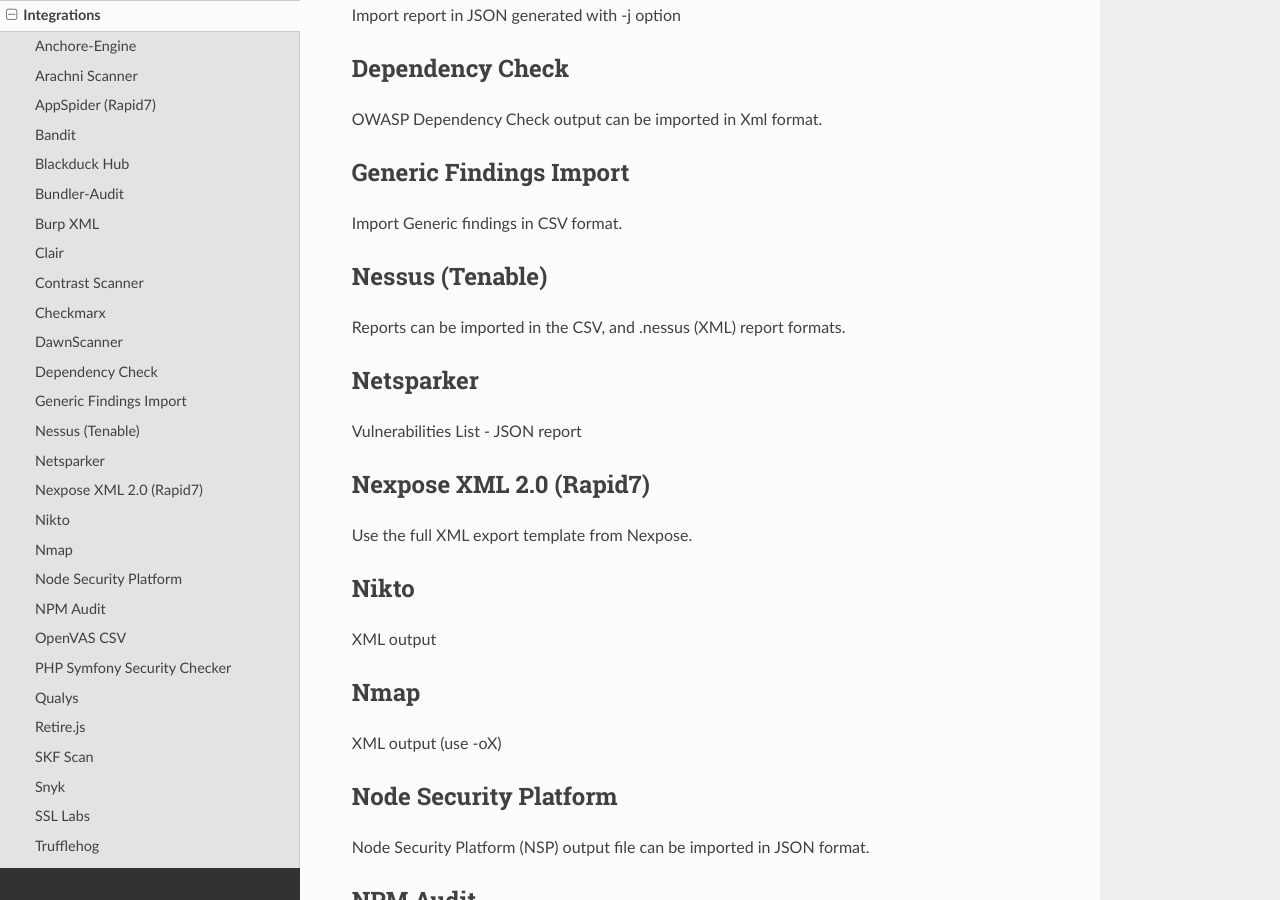
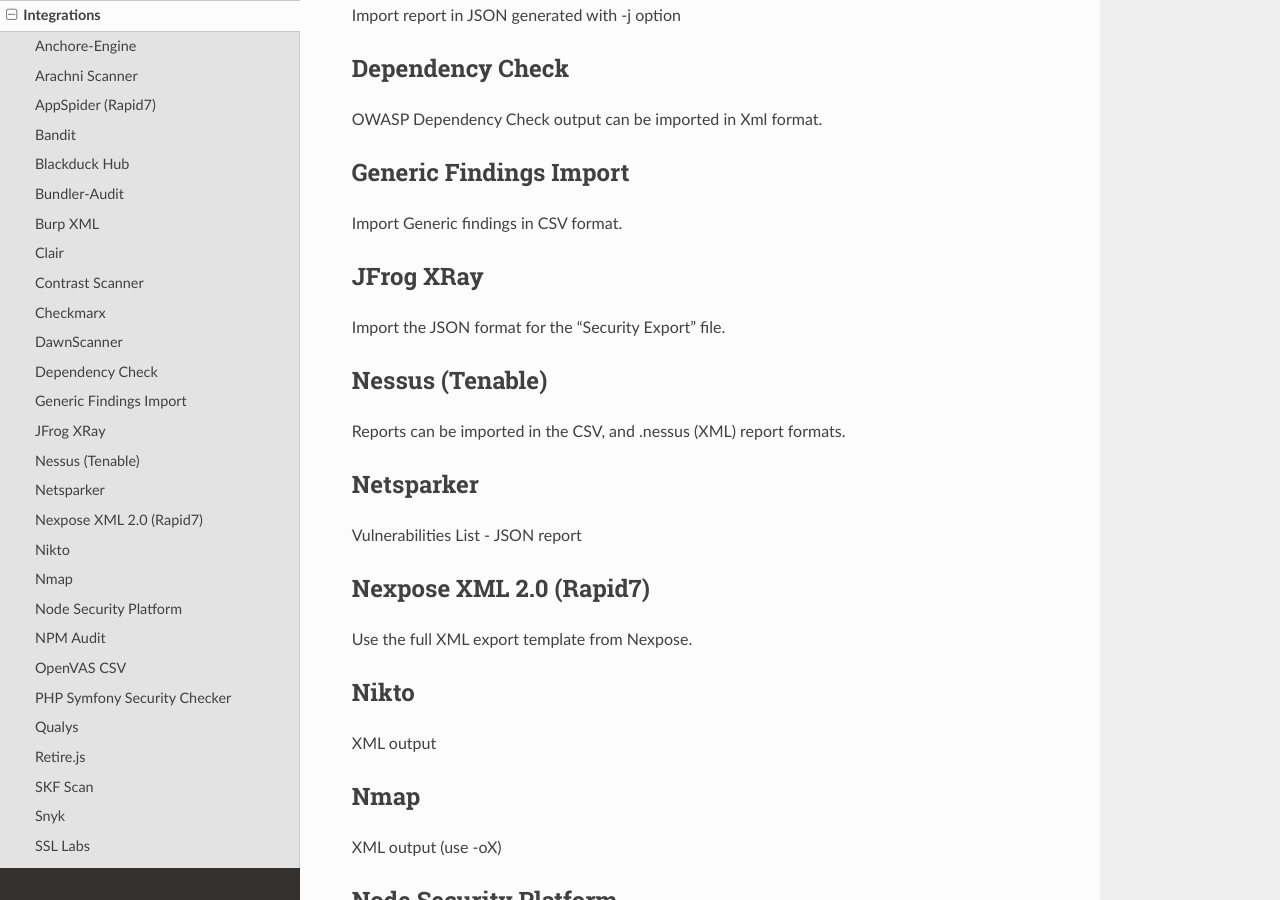
Before and after one commit to DefectDojo/Documentation, a Sphinx documentation site: the page built from docs/integrations.rst, in a window 1280 px wide and 900 px high, scrolled down 1350 px. Built offline with Sphinx 7.4.7 and the Read the Docs theme 2.0.0, drawn with Linux system fonts in a browser that asks for light colours.

Commit message:
Amend integration page with Xray info

```diff
--- a/docs/integrations.rst
+++ b/docs/integrations.rst
@@ -54,6 +54,10 @@
 Generic Findings Import
 -----------------------
 Import Generic findings in CSV format.
+
+JFrog XRay
+----------
+Import the JSON format for the "Security Export" file.
 
 Nessus (Tenable)
 ----------------
```
